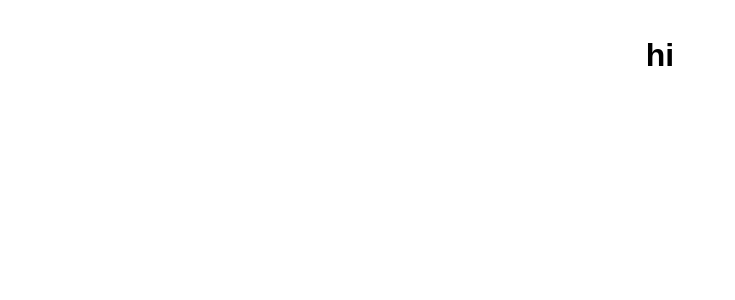
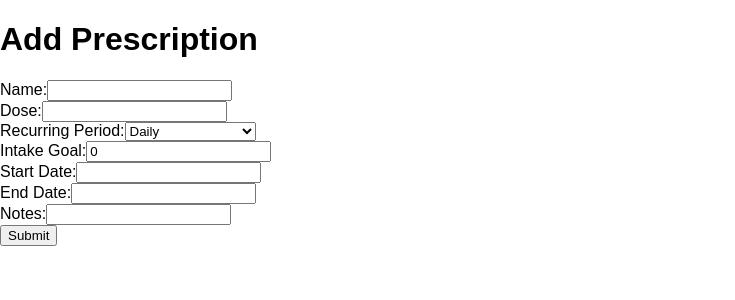
Before and after one commit to ark234/my-virtual-pillbox, a React (Create React App) app in the folder client/: page /prescriptions/new in a window 1280 px wide. Shown: the top 300 px of the page, without its empty margins (0-735 px from the left). Built offline with nearby package versions, Linux system fonts and the light colour scheme; no server answers.

Commit message:
create working

```diff
--- a/client/package.json
+++ b/client/package.json
@@ -4,10 +4,12 @@
   "private": true,
   "dependencies": {
     "axios": "^0.18.0",
+    "moment": "^2.21.0",
     "passport": "^0.4.0",
     "passport-jwt": "^4.0.0",
     "react": "^16.2.0",
     "react-dom": "^16.2.0",
+    "react-moment": "^0.7.0",
     "react-router-dom": "^4.2.2",
     "react-scripts": "1.1.1"
   },
--- a/client/src/App.css
+++ b/client/src/App.css
@@ -4,6 +4,14 @@
 
 ul {
 	list-style: none;
+}
+
+li {
+	padding: 0;
+}
+
+.rx-list-item,
+.rx-list-labels {
 	display: flex;
 	justify-content: space-evenly;
 }
--- a/client/src/App.js
+++ b/client/src/App.js
@@ -8,6 +8,7 @@ import Login from './components/Login';
 import Register from './components/Register';
 import TokenService from './services/TokenService';
 import PrescriptionDetail from './components/PrescriptionDetail';
+import NewPrescription from './components/NewPrescription';
 
 class App extends Component {
 	resetState() {
@@ -30,6 +31,10 @@ class App extends Component {
 		};
 
 		this.checkLogin = this.checkLogin.bind(this);
+		this.logout = this.logout.bind(this);
+		this.register = this.register.bind(this);
+		this.login = this.login.bind(this);
+		this.createPrescription = this.createPrescription.bind(this);
 	}
 
 	// API call for registration
@@ -87,9 +92,28 @@ class App extends Component {
 			.catch(error => console.log(`Error: ${error}`));
 	}
 
+	// Restricted route to add new prescription
+	createPrescription(data) {
+		axios('http://localhost:3000/prescriptions', {
+			method: 'POST',
+			headers: {
+				Authorization: `Bearer ${TokenService.read()}`
+			},
+			data
+		})
+			.then(response => {
+				// console.log('New prescription added successfully! Response Data:', response.data);
+				this.setState(prevState => {
+					prescriptions: prevState.prescriptions.push(response.data);
+					return prevState;
+				});
+				console.log('New prescription added successfully! Current prescription state:', this.state.prescriptions);
+			})
+			.catch(error => console.log(`Error: ${error}`));
+	}
+
 	// delete token to logout
-	logout(e) {
-		e.preventDefault();
+	logout() {
 		TokenService.destroy();
 		// this.setState({ isAuthed: false });
 		this.resetState();
@@ -128,42 +152,22 @@ class App extends Component {
 				</nav>
 				<BrowserRouter>
 					<Switch>
-						<Route exact path="/" component={props => <Login {...props} submit={this.login.bind(this)} />} />
+						<Route exact path="/" component={props => <Login {...props} submit={this.login} />} />
+						<Route exact path="/register" component={props => <Register {...props} submit={this.register} />} />
 						<Route
 							exact
-							path="/register"
-							component={props => <Register {...props} submit={this.register.bind(this)} />}
+							path="/home"
+							component={props => <Home {...props} prescriptions={this.state.prescriptions} logout={this.logout} />}
 						/>
 						<Route
 							exact
-							path="/home"
-							component={props => (
-								<Home {...props} prescriptions={this.state.prescriptions} logout={this.logout.bind(this)} />
-							)}
+							path="/prescriptions/new"
+							component={props => <NewPrescription {...props} submit={this.createPrescription} logout={this.logout} />}
 						/>
 						<Route
 							path="/prescriptions/:id"
-							component={props => (
-								<PrescriptionDetail
-									{...props}
-									prescriptions={this.state.prescriptions}
-									logout={this.logout.bind(this)}
-								/>
-							)}
+							component={props => <PrescriptionDetail {...props} rx={this.state.prescriptions} logout={this.logout} />}
 						/>
-						{/* <Route
-							exact
-							path="/home"
-							// component={props => <Home {...props} logout={this.logout.bind(this)} />}
-							render={props =>
-								this.state.isAuthed ? (
-									<Home {...props} prescriptions={this.state.prescriptions} logout={this.logout.bind(this)} />
-								) : (
-									<Redirect to="/" />
-								)
-							}
-						/> */}
-						{/* <Route exact path="/login" component={props => <Login {...props} submit={this.login.bind(this)}  />} /> */}
 					</Switch>
 				</BrowserRouter>
 			</div>
--- /dev/null
+++ b/client/src/components/NewPrescription.jsx
@@ -0,0 +1,92 @@
+import React, { Component } from 'react';
+import axios from 'axios';
+import TokenService from '../services/TokenService';
+
+export default class NewPrescription extends Component {
+	constructor(props) {
+		super(props);
+
+		this.state = {
+			name: '',
+			dose: '',
+			count_goal: 0,
+			recurring_period: 'daily',
+			start_date: '',
+			end_date: '',
+			notes: '',
+			taken: 0,
+			goal_is_met: false
+		};
+
+		this.handleChange = this.handleChange.bind(this);
+		this.handleSubmit = this.handleSubmit.bind(this);
+	}
+
+	// send state back to parent
+	handleSubmit(e) {
+		e.preventDefault();
+		this.props.submit(this.state);
+		this.props.history.push('/home');
+	}
+
+	// dynamically update state as you type
+	handleChange(e) {
+		const { name, value } = e.target;
+		this.setState({
+			[name]: value
+		});
+	}
+
+	render() {
+		return (
+			<div>
+				<h1>Add Prescription</h1>
+				<form onSubmit={this.handleSubmit}>
+					<label>
+						Name:
+						<input type="text" name="name" onChange={this.handleChange} value={this.state.name} />
+					</label>
+					<br />
+					<label>
+						Dose:
+						<input type="text" name="dose" onChange={this.handleChange} value={this.state.dose} />
+					</label>
+					<br />
+					<label>
+						Recurring Period:
+						<select name="recurring_period" onChange={this.handleChange} value={this.state.recurring_period}>
+							<option defaultValue="daily">Daily</option>
+							<option value="weekly">Weekly</option>
+							<option value="monthly">Monthly</option>
+							<option value="yearly">Yearly</option>
+							<option value="every_other_day">Every Other Day</option>
+							<option value="every_other_week">Every Other Week</option>
+						</select>
+					</label>
+					<br />
+					<label>
+						Intake Goal:
+						<input type="number" name="count_goal" onChange={this.handleChange} value={this.state.count_goal} />
+					</label>
+					<br />
+					<label>
+						Start Date:
+						<input type="text" name="start_date" onChange={this.handleChange} value={this.state.start_date} />
+					</label>
+					<br />
+					<label>
+						End Date:
+						<input type="text" name="end_date" onChange={this.handleChange} value={this.state.end_date} />
+					</label>
+					<br />
+					<label>
+						Notes:
+						<input type="textarea" name="notes" onChange={this.handleChange} value={this.state.notes} />
+					</label>
+					<br />
+					<button>Submit</button>
+				</form>
+			</div>
+		);
+	}
+}
--- a/client/src/components/Prescription.jsx
+++ b/client/src/components/Prescription.jsx
@@ -10,15 +10,11 @@ export default class Prescription extends Component {
 		const route = `/prescriptions/${this.props.rx.id}`;
 
 		return (
-			<ul>
-				<li>
-					<button>Take</button>
-				</li>
-				<li>
-					<Link to={route}>{this.props.rx.name}</Link>
-				</li>
-				<li>{this.props.rx.count_goal - this.props.rx.taken}</li>
-			</ul>
+			<li className="rx-list-item">
+				<button>Take</button>
+				<Link to={route}>{this.props.rx.name}</Link>
+				<span>{this.props.rx.count_goal - this.props.rx.taken}</span>
+			</li>
 		);
 	}
 }
--- a/client/src/components/PrescriptionDetail.jsx
+++ b/client/src/components/PrescriptionDetail.jsx
@@ -1,4 +1,6 @@
 import React, { Component } from 'react';
+import Moment from 'react-moment';
+import { Link } from 'react-router-dom';
 
 export default class PrescriptionDetail extends Component {
 	constructor(props) {
@@ -8,15 +10,55 @@ export default class PrescriptionDetail extends Component {
 	render() {
 		const rxid = this.props.match.params.id;
 		console.log('rxid', rxid);
-		const rx = this.props.prescriptions.filter(el => el.id == rxid);
+		const rx = this.props.rx.find(el => el.id == rxid);
 		console.log('rx:', rx);
-		// WTF IS GOING ON
+
+		if (rx) {
 			return (
+				<div>
+					<Link to="/home">Go Back</Link>
 					<ul>
 						<li>
-					<h1>hi</h1>
+							<h1>{rx.name}</h1>
+						</li>
+						<li>
+							<p>
+								Dose: {rx.dose} {rx.recurring_period}
+							</p>
+						</li>
+						<li>
+							<p>
+								Goal: {rx.taken}/{rx.count_goal} taken
+							</p>
+						</li>
+						<li>
+							<p>
+								Last Taken:&nbsp;
+								<Moment format="MM/DD/YYYY hh:mm a">{rx.last_taken}</Moment>
+							</p>
+						</li>
+						<li>
+							<p>
+								Course Start Date:&nbsp;
+								<Moment format="MM/DD/YYYY">{rx.start_date}</Moment>
+							</p>
+						</li>
+						<li>
+							<p>
+								Course End Date:&nbsp;
+								<Moment format="MM/DD/YYYY">{rx.end_date}</Moment>
+							</p>
+						</li>
+						<li>
+							<p>Notes: {rx.notes}</p>
 						</li>
 					</ul>
+					<button>Edit</button>
+					<button>Delete</button>
+				</div>
 			);
+		} else {
+			return <p>loading</p>;
 		}
 	}
+}
--- a/client/src/components/Prescriptions.jsx
+++ b/client/src/components/Prescriptions.jsx
@@ -11,6 +11,16 @@ export default class Prescriptions extends Component {
 		const prescriptions = this.props.prescriptions.map((el, i) => {
 			return <Prescription rx={el} key={el.id} />;
 		});
-		return <div>{prescriptions}</div>;
+		return (
+			<div>
+				<ul className="rx-list-labels">
+					<h5>Take</h5>
+					<h5>Name</h5>
+					<h5>Remaining</h5>
+				</ul>
+				<ul className="rx-list">{prescriptions}</ul>
+				<Link to="/prescriptions/new">Add Prescription</Link>
+			</div>
+		);
 	}
 }
```
Also changed, not shown: 2 other files (tests, documents, lock files or other folders). Lines whose indentation alone changed are shown as unchanged.
